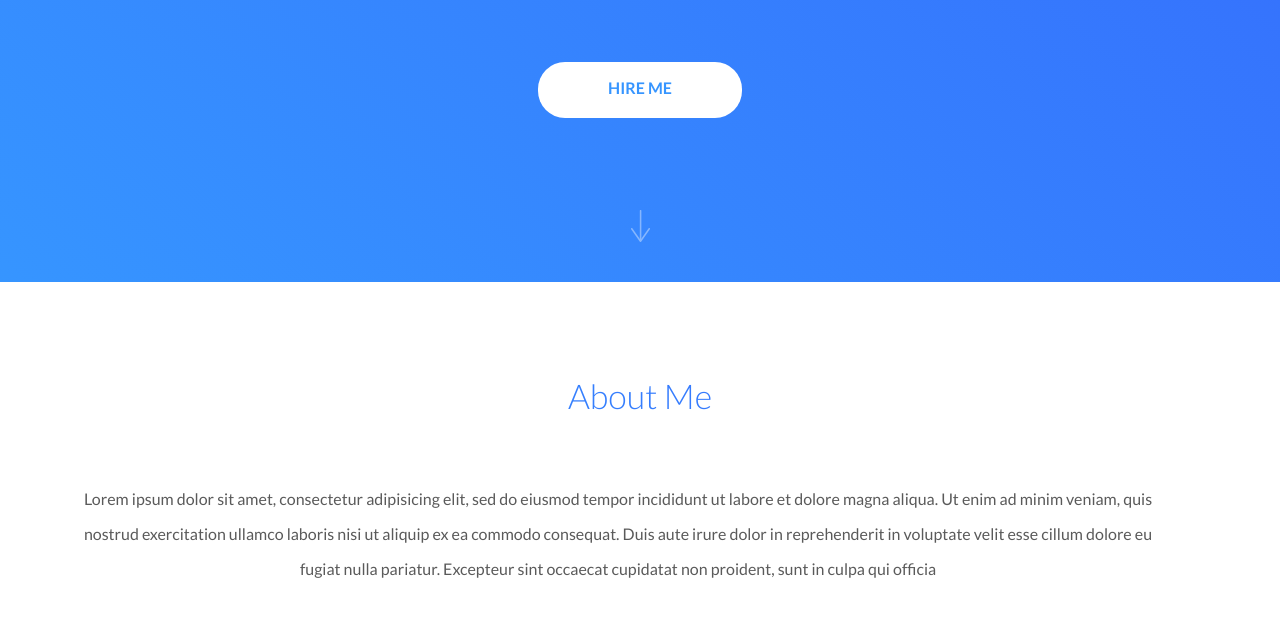
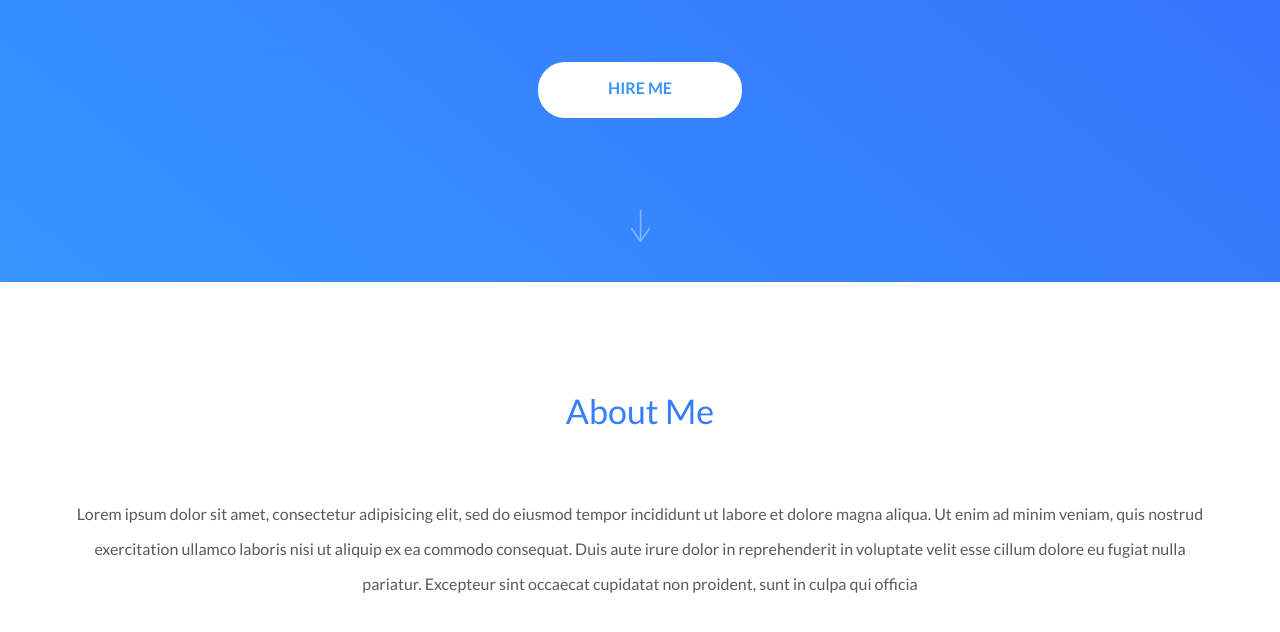
Before and after one commit to Asamoiliuk/beetroot_practice, a website: page src/index.html in a window 1280 px wide. Shown: the part 709-1341 px from the top of the page. Drawn offline with nearby package versions, Linux system fonts and the light colour scheme; files that its build step writes are made by us from their sources.

Commit message:
beetroot_practise_revised

```diff
--- a/src/_about.html
+++ b/src/_about.html
@@ -1,9 +1,14 @@
-<section class="container">
-    <h2 class="title-level-2">About Me</h2>
-    <p class="simple_text">Lorem ipsum dolor sit amet, consectetur adipisicing elit, sed do eiusmod tempor
-        incididunt ut labore et
-        dolore magna aliqua. Ut enim ad minim veniam, quis nostrud exercitation ullamco laboris nisi ut aliquip ex
-        ea commodo consequat. Duis aute irure dolor in reprehenderit in voluptate velit
-        esse cillum dolore eu fugiat nulla pariatur. Excepteur sint occaecat cupidatat non proident, sunt in culpa
-        qui officia </p>
+<section class="page__aboutMe">
+    <div class="container">
+        <div class="row">
+            <div class="col-12">
+                <h2 class="headerTwo">About Me</h2>
+                <p class="simple_text">Lorem ipsum dolor sit amet, consectetur adipisicing elit, sed do eiusmod tempor
+                    incididunt ut labore et
+                    dolore magna aliqua. Ut enim ad minim veniam, quis nostrud exercitation ullamco laboris nisi ut
+                    aliquip ex
+                    ea commodo consequat. Duis aute irure dolor in reprehenderit in voluptate velit
+                    esse cillum dolore eu fugiat nulla pariatur. Excepteur sint occaecat cupidatat non proident, sunt in
+                    culpa
+                    qui officia </p>
 </section>
--- a/src/css/_about.scss
+++ b/src/css/_about.scss
@@ -1,26 +1,8 @@
-.title-level-2 {
-    font-size: 34px;
-    line-height: 35px;
-    color: $h2-color;
-    background-image: #{$h2-gradient};
-    -webkit-background-clip: text;
-    -webkit-text-fill-color: transparent;
-    line-height: 1;
-    font-weight: 300;
-    font-family: $main-font;
-    text-align: center;
+.headerTwo:first-child {
     padding: 97px;
     padding-bottom: 68px;
 }
 
 .simple_text {
-    background-color: $background-color-white;
-    width: 1096px;
-    height: 167px;
-    font-size: 16px;
-    line-height: 35px;
-    color: $color-black;
-    font-weight: 400;
-    font-family: $main-font;
     text-align: center;
 }
```
Also changed, not shown: build/css/style.css, build/index.html.
